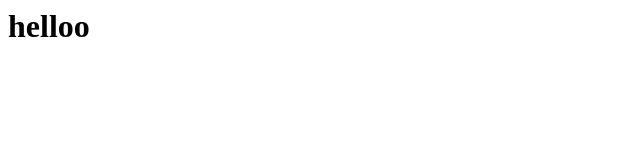
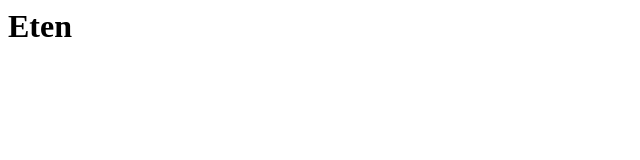
Before and after one commit to EliseH073/EliseH073.github.io, a plain HTML site: page index.html in a window 1280 px wide. Shown: the full height of the page, 0-640 px from the left. Drawn offline with Linux system fonts and the light colour scheme.

Commit message:
Update index.html

```diff
--- a/index.html
+++ b/index.html
@@ -1 +1 @@
-<h1> helloo </h1>
+<h1> Eten </h1>
```
